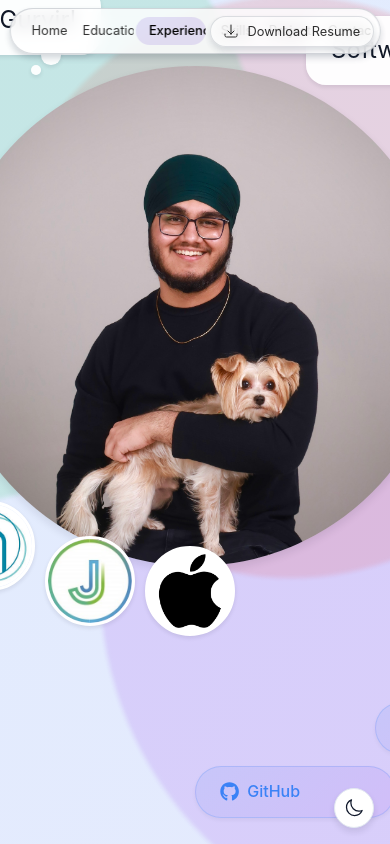
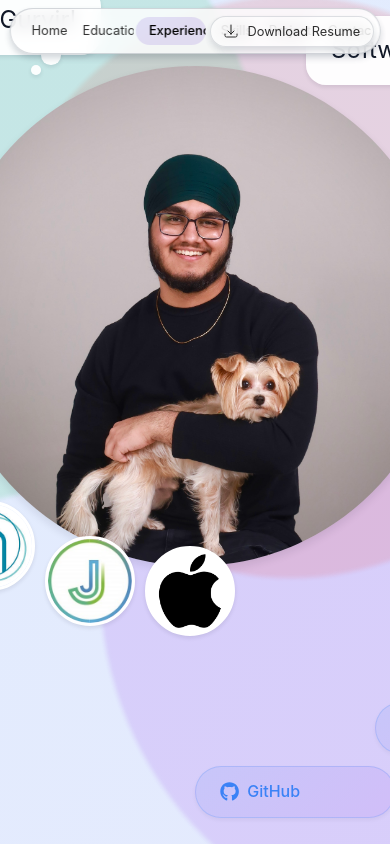
Before and after one commit to gurvirsasan/personal-website, a Next.js app: page / in a window 390 px wide. Shown: the top 844 px of the page. Built offline with nearby package versions, Linux system fonts and the light colour scheme.

Commit message:
removed toggle theme

```diff
--- a/components/ThemeToggle/ThemeToggle.module.css
+++ /dev/null
@@ -1,43 +0,0 @@
-.themeToggle {
-  position: fixed;
-  bottom: 2rem;
-  right: 2rem;
-  z-index: 1000;
-  background: rgb(var(--card-bg));
-  border: 1px solid rgb(var(--card-border));
-  border-radius: 50%;
-  width: 48px;
-  height: 48px;
-  display: flex;
-  align-items: center;
-  justify-content: center;
-  cursor: pointer;
-  box-shadow: 0 4px 6px rgba(var(--text-primary), 0.1);
-  transition: all 0.3s cubic-bezier(0.4, 0, 0.2, 1);
-}
-
-.themeToggle:hover {
-  transform: translateY(-2px);
-  box-shadow: 0 6px 8px rgba(var(--text-primary), 0.15);
-}
-
-.icon {
-  width: 24px;
-  height: 24px;
-  color: rgb(var(--text-primary));
-}
-
-/* Mobile */
-@media (max-width: 700px) {
-  .themeToggle {
-    bottom: 1rem;
-    right: 1rem;
-    width: 40px;
-    height: 40px;
-  }
-
-  .icon {
-    width: 20px;
-    height: 20px;
-  }
-}
--- a/components/ThemeToggle/ThemeToggle.tsx
+++ /dev/null
@@ -1,46 +0,0 @@
-import { useTheme } from '../../context/ThemeContext';
-import styles from './ThemeToggle.module.css';
-
-export default function ThemeToggle() {
-  const { theme, toggleTheme } = useTheme();
-
-  return (
-    <button
-      onClick={toggleTheme}
-      className={styles.themeToggle}
-      aria-label={`Switch to ${theme === 'light' ? 'dark' : 'light'} mode`}
-    >
-      {theme === 'light' ? (
-        <svg
-          xmlns="http://www.w3.org/2000/svg"
-          fill="none"
-          viewBox="0 0 24 24"
-          strokeWidth={1.5}
-          stroke="currentColor"
-          className={styles.icon}
-        >
-          <path
-            strokeLinecap="round"
-            strokeLinejoin="round"
-            d="M21.752 15.002A9.718 9.718 0 0118 15.75c-5.385 0-9.75-4.365-9.75-9.75 0-1.33.266-2.597.748-3.752A9.753 9.753 0 003 11.25C3 16.635 7.365 21 12.75 21a9.753 9.753 0 009.002-5.998z"
-          />
-        </svg>
-      ) : (
-        <svg
-          xmlns="http://www.w3.org/2000/svg"
-          fill="none"
-          viewBox="0 0 24 24"
-          strokeWidth={1.5}
-          stroke="currentColor"
-          className={styles.icon}
-        >
-          <path
-            strokeLinecap="round"
-            strokeLinejoin="round"
-            d="M12 3v2.25m6.364.386l-1.591 1.591M21 12h-2.25m-.386 6.364l-1.591-1.591M12 18.75V21m-4.773-4.227l-1.591 1.591M5.25 12H3m4.227-4.773L5.636 5.636M15.75 12a3.75 3.75 0 11-7.5 0 3.75 3.75 0 017.5 0z"
-          />
-        </svg>
-      )}
-    </button>
-  );
-}
--- a/context/ThemeContext.tsx
+++ /dev/null
@@ -1,49 +0,0 @@
-import { createContext, useContext, useState, useEffect } from 'react';
-
-type Theme = 'light' | 'dark';
-
-interface ThemeContextType {
-  theme: Theme;
-  toggleTheme: () => void;
-}
-
-const ThemeContext = createContext<ThemeContextType | undefined>(undefined);
-
-export function ThemeProvider({ children }: { children: React.ReactNode }) {
-  const [theme, setTheme] = useState<Theme>('light');
-
-  useEffect(() => {
-    // Check for saved theme preference or system preference
-    const savedTheme = localStorage.getItem('theme') as Theme;
-    const prefersDark = window.matchMedia('(prefers-color-scheme: dark)').matches;
-
-    if (savedTheme) {
-      setTheme(savedTheme);
-      document.documentElement.setAttribute('data-theme', savedTheme);
-    } else if (prefersDark) {
-      setTheme('dark');
-      document.documentElement.setAttribute('data-theme', 'dark');
-    }
-  }, []);
-
-  const toggleTheme = () => {
-    const newTheme = theme === 'light' ? 'dark' : 'light';
-    setTheme(newTheme);
-    document.documentElement.setAttribute('data-theme', newTheme);
-    localStorage.setItem('theme', newTheme);
-  };
-
-  return (
-    <ThemeContext.Provider value={{ theme, toggleTheme }}>
-      {children}
-    </ThemeContext.Provider>
-  );
-}
-
-export function useTheme() {
-  const context = useContext(ThemeContext);
-  if (context === undefined) {
-    throw new Error('useTheme must be used within a ThemeProvider');
-  }
-  return context;
-}
--- a/pages/_app.tsx
+++ b/pages/_app.tsx
@@ -1,13 +1,6 @@
 import '../styles/globals.css';
 import type { AppProps } from 'next/app';
-import { ThemeProvider } from '../context/ThemeContext';
-import ThemeToggle from '../components/ThemeToggle/ThemeToggle';
 
 export default function App({ Component, pageProps }: AppProps) {
-  return (
-    <ThemeProvider>
-      <Component {...pageProps} />
-      <ThemeToggle />
-    </ThemeProvider>
-  );
+  return <Component {...pageProps} />;
 }
--- a/styles/globals.css
+++ b/styles/globals.css
@@ -7,7 +7,6 @@
     'Roboto Mono', 'Oxygen Mono', 'Ubuntu Monospace', 'Source Code Pro',
     'Fira Mono', 'Droid Sans Mono', 'Courier New', monospace;
 
-  /* Light theme variables */
   --foreground-rgb: 0, 0, 0;
   --background-rgb: 248, 250, 252;
   --card-bg: 255, 255, 255;
@@ -17,18 +16,6 @@
   --header-bg: 51, 65, 85;
   --header-text: 255, 255, 255;
   --accent-primary: 147, 112, 219;
-}
-
-[data-theme='dark'] {
-  --foreground-rgb: 255, 255, 255;
-  --background-rgb: 17, 24, 39;
-  --card-bg: 31, 41, 55;
-  --card-border: 55, 65, 81;
-  --text-primary: 241, 245, 249;
-  --text-secondary: 156, 163, 175;
-  --header-bg: 31, 41, 55;
-  --header-text: 255, 255, 255;
-  --accent-primary: 167, 139, 250;
 }
 
 * {
@@ -42,7 +29,6 @@ html,
 body {
   max-width: 100vw;
   overflow-x: hidden;
-  transition: background-color 0.3s ease, color 0.3s ease;
 }
 
 body {
```
